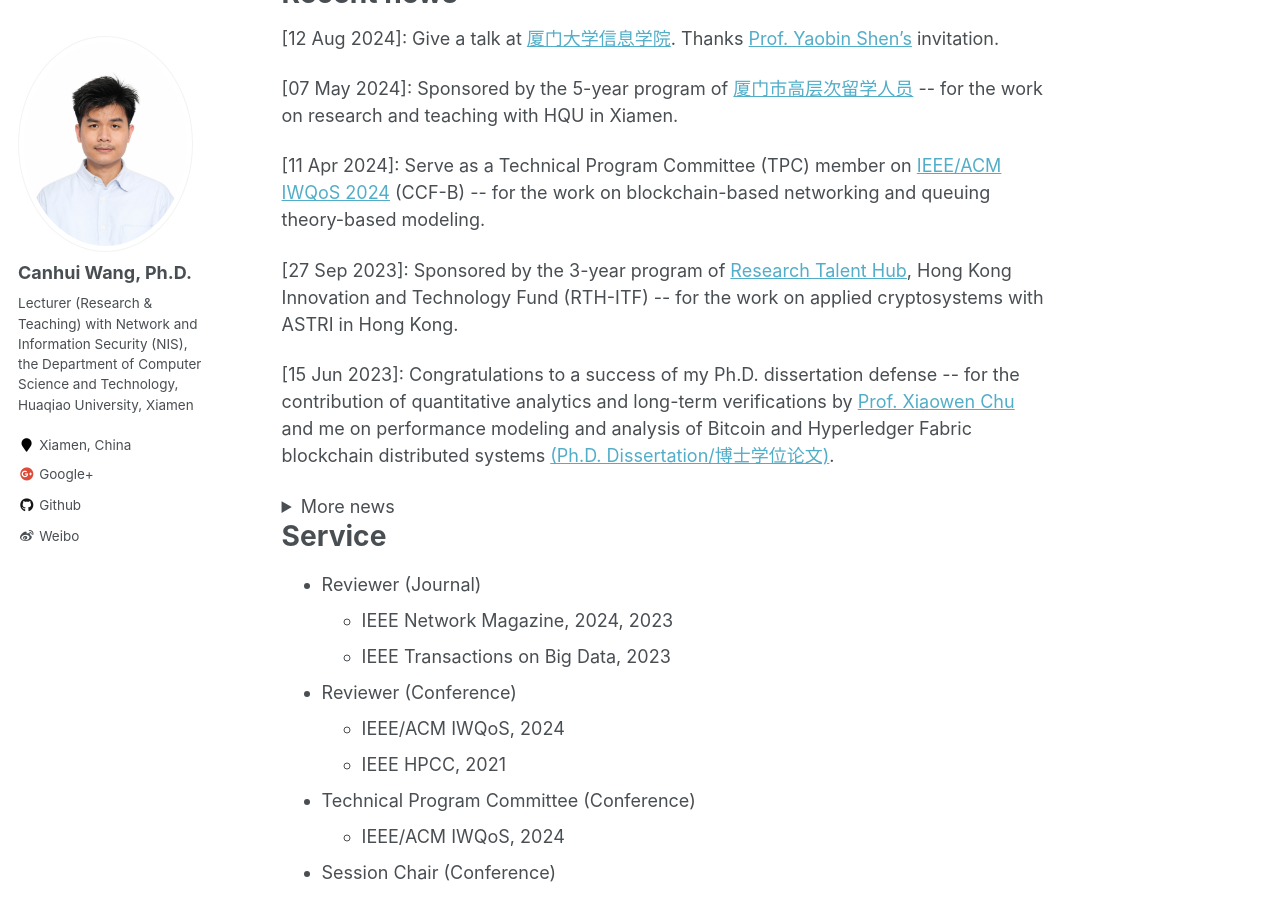
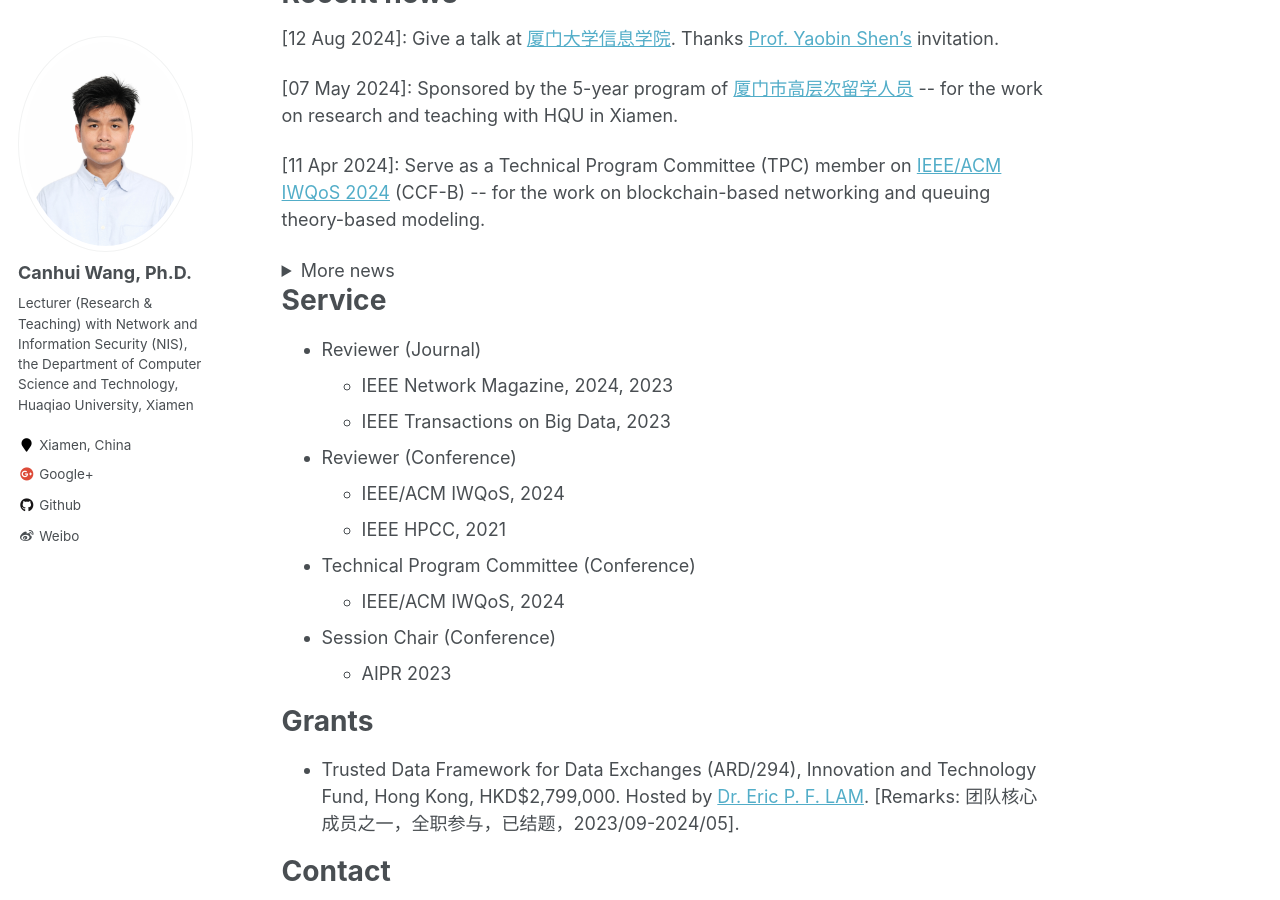
Before and after one commit to Canhui/canhui.github.io, a Jekyll site: the page built from _pages/about.md, in a window 1280 px wide and 900 px high, scrolled down 710 px. Built offline with Jekyll 4.4.1, drawn with Linux system fonts in a browser that asks for light colours; formulas are drawn with MathJax 3.

Commit message:
Update about.md

```diff
--- a/_pages/about.md
+++ b/_pages/about.md
@@ -23,15 +23,13 @@ Recent news
 
 \[11 Apr 2024\]: Serve as a Technical Program Committee (TPC) member on [IEEE/ACM IWQoS 2024](https://iwqos2024.ieee-iwqos.org/committees/technical-program-committee) (CCF-B) -\- for the work on blockchain-based networking and queuing theory-based modeling.
 
-\[27 Sep 2023\]: Sponsored by the 3-year program of [Research Talent Hub](https://www.itf.gov.hk/en/funding-programmes/nurturing-talent/research-talent-hub/), Hong Kong Innovation and Technology Fund (RTH-ITF) -\- for the work on applied cryptosystems with ASTRI in Hong Kong.
-
-\[15 Jun 2023\]: Congratulations to a success of my Ph.D. dissertation defense -\- for the contribution of quantitative analytics and long-term verifications by [Prof. Xiaowen Chu](https://scholar.google.com/citations?user=v4rX24EAAAAJ) and me on performance modeling and analysis of Bitcoin and Hyperledger Fabric blockchain distributed systems [(Ph.D. Dissertation/博士学位论文)](https://scholars.hkbu.edu.hk/ws/portalfiles/portal/80879547/G23THFL-042570T.pdf).
-
 <details>
 
 <summary>More news</summary>
 
-\[Date 2023\]: See more news
+\[27 Sep 2023\]: Sponsored by the 3-year program of [Research Talent Hub](https://www.itf.gov.hk/en/funding-programmes/nurturing-talent/research-talent-hub/), Hong Kong Innovation and Technology Fund (RTH-ITF) -\- for the work on applied cryptosystems with ASTRI in Hong Kong.
+
+\[15 Jun 2023\]: Congratulations to a success of my Ph.D. dissertation defense -\- for the contribution of quantitative analytics and long-term verifications by [Prof. Xiaowen Chu](https://scholar.google.com/citations?user=v4rX24EAAAAJ) and me on performance modeling and analysis of Bitcoin and Hyperledger Fabric blockchain distributed systems [(Ph.D. Dissertation/博士学位论文)](https://scholars.hkbu.edu.hk/ws/portalfiles/portal/80879547/G23THFL-042570T.pdf).
 
 </details>
 
```
